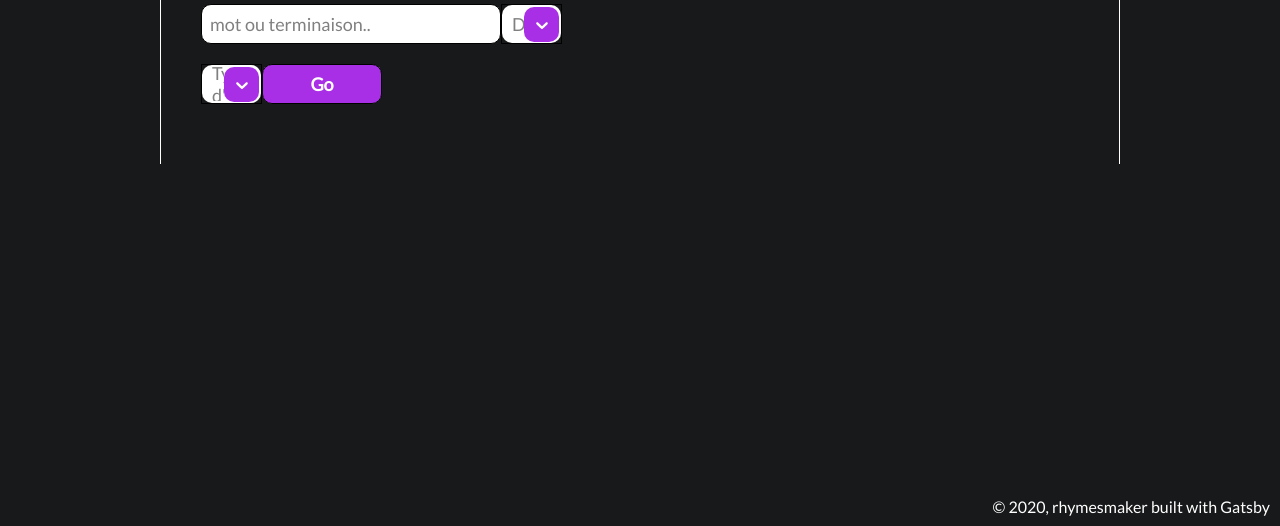
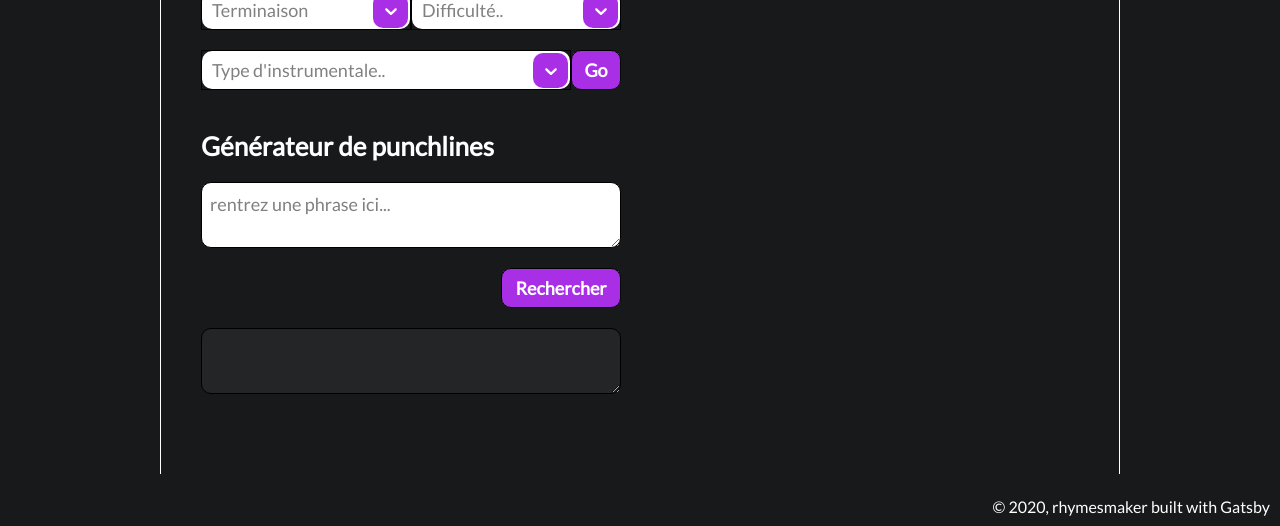
Before and after one commit to dylan-13/rhymesmaker, a Gatsby site: page / in a window 1280 px wide. Shown: the part 274-800 px from the top of the page. Built offline with nearby package versions, Linux system fonts and the light colour scheme; Gatsby itself is replaced by a stand-in of ours; a web font is replaced by a local one.

Commit message:
feat: refacto for the app

```diff
--- a/src/components/ImproGame/index.js
+++ b/src/components/ImproGame/index.js
@@ -5,25 +5,45 @@ import Button from "../Button"
 import {
   Container,
   PageRow,
-  SearchInput,
-  SearchSelect,
-  SearchLongSelect,
-  SearchButton,
+  ImproGameTitle,
+  ImproGameSelect,
+  ImproGameLongSelect,
+  ImproGameButton,
 } from "./ImproGame.module.css"
 
 const ImproGame = () => {
   return (
     <div className={Container}>
-      <h1>Mini-jeu d’impro freestyle</h1>
+      <h1 className={ImproGameTitle}>Mini-jeu d’impro freestyle</h1>
       <div className={PageRow}>
-        <Input
-          className={SearchInput}
-          placeholder="mot ou terminaison.."
-          label="rime en"
+        <Select
+          name="ending"
+          className={ImproGameSelect}
+          placeholder="Terminaison"
+          options={[
+            { value: "a", label: "a" },
+            { value: "an", label: "an" },
+            { value: "b", label: "b" },
+            { value: "e", label: "e" },
+            { value: "f", label: "f" },
+            { value: "g", label: "g" },
+            { value: "gne", label: "gne" },
+            { value: "er", label: "er" },
+            { value: "d", label: "d" },
+            { value: "i", label: "i" },
+            { value: "il", label: "il" },
+            { value: "in", label: "in" },
+            { value: "ma", label: "ma" },
+            { value: "me", label: "me" },
+            { value: "o", label: "o" },
+            { value: "on", label: "on" },
+            { value: "u", label: "u" },
+            { value: "un", label: "un" },
+          ]}
         />
         <Select
           name="difficulty"
-          className={SearchSelect}
+          className={ImproGameSelect}
           placeholder="Difficulté.."
           options={[
             { value: "Facile", label: "Facile" },
@@ -35,7 +55,7 @@ const ImproGame = () => {
       <div className={PageRow}>
         <Select
           name="instru"
-          className={SearchLongSelect}
+          className={ImproGameLongSelect}
           placeholder="Type d'instrumentale.."
           options={[
             { value: "Acoustique", label: "Acoustique" },
@@ -46,7 +66,7 @@ const ImproGame = () => {
           ]}
         />
         <Button
-          className={SearchButton}
+          className={ImproGameButton}
           onClick={() => console.log("ButtonClick")}
           content="Go"
         />
--- /dev/null
+++ b/src/components/PunchlineGenerator/index.js
@@ -0,0 +1,31 @@
+import React from "react"
+import Button from "../Button"
+import TextArea from "../TextArea"
+
+import {
+  PunchlineGeneratorContainer,
+  PunchlineGeneratorButton,
+  PunchlineGeneratorTextArea,
+} from "./PunchlineGenerator.module.css"
+
+const PunchlineGenerator = () => {
+  return (
+    <div className={PunchlineGeneratorContainer}>
+      <TextArea
+        label="Générateur de punchlines"
+        placeholder="rentrez une phrase ici..."
+      />
+      <Button
+        className={PunchlineGeneratorButton}
+        onClick={() => console.log("ButtonClick")}
+        content="Rechercher"
+      />
+      <TextArea
+        className={PunchlineGeneratorTextArea}
+        disabled
+      />
+    </div>
+  )
+}
+
+export default PunchlineGenerator
--- a/src/components/SearchRhymes/index.js
+++ b/src/components/SearchRhymes/index.js
@@ -1,27 +1,15 @@
 import React from "react"
 import Input from "../../components/Input"
 import Button from "../../components/Button"
-import {
-  Container,
-  PageRow,
-  SearchInput,
-  SearchButton,
-} from "./SearchRhymes.module.css"
+import { Container, PageRow, SearchTitle } from "./SearchRhymes.module.css"
 
 const SearchRhymes = () => {
   return (
     <div className={Container}>
-      <h1>Recherche complète de rimes</h1>
+      <h1 className={SearchTitle}>Recherche complète de rimes</h1>
       <div className={PageRow}>
-        <Input
-          className={SearchInput}
-          placeholder="mot ou terminaison.."
-          label="rime en"
-          // eslint-disable-next-line jsx-a11y/no-autofocus
-          autoFocus
-        />
+        <Input placeholder="mot ou terminaison.." label="rime en" />
         <Button
-          className={SearchButton}
           onClick={() => console.log("ButtonClick")}
           content="Rechercher"
         />
--- a/src/components/Select/index.js
+++ b/src/components/Select/index.js
@@ -34,6 +34,7 @@ const StyledSelect = ({ name, className, ...props }) => {
       <Select
         name={name}
         className={[SelectCss, focused && Focused, className].join(" ")}
+        isSearchable={false}
         components={{ IndicatorsContainer, Option }}
         onFocus={() => setFocused(true)}
         onBlur={() => setFocused(false)}
--- /dev/null
+++ b/src/components/TextArea/index.js
@@ -0,0 +1,32 @@
+import React from "react"
+import { string } from "prop-types"
+import { TextAreaCss, LabelCss, InputCss } from "./TextArea.module.css"
+
+const TextArea = ({ label, name, className, ...props }) => {
+  return (
+    <div className={TextAreaCss}>
+      <label className={LabelCss} htmlFor={name}>
+        {label}
+      </label>
+      <textarea
+        className={[InputCss, className].join(" ")}
+        id={name}
+        {...props}
+      />
+    </div>
+  )
+}
+
+TextArea.propTypes = {
+  label: string,
+  name: string,
+  className: string,
+}
+
+TextArea.defaultProps = {
+  label: "",
+  name: "",
+  className: "",
+}
+
+export default TextArea
--- a/src/pages/index.js
+++ b/src/pages/index.js
@@ -2,14 +2,17 @@ import React from "react"
 
 import Layout from "../components/layout"
 import SEO from "../components/seo"
+
 import SearchRhymes from "../components/SearchRhymes"
 import ImproGame from "../components/ImproGame"
+import PunchlineGenerator from "../components/PunchlineGenerator"
 
 const IndexPage = () => (
   <Layout>
     <SEO title="Home" />
     <SearchRhymes />
     <ImproGame />
+    <PunchlineGenerator />
   </Layout>
 )
 
```
